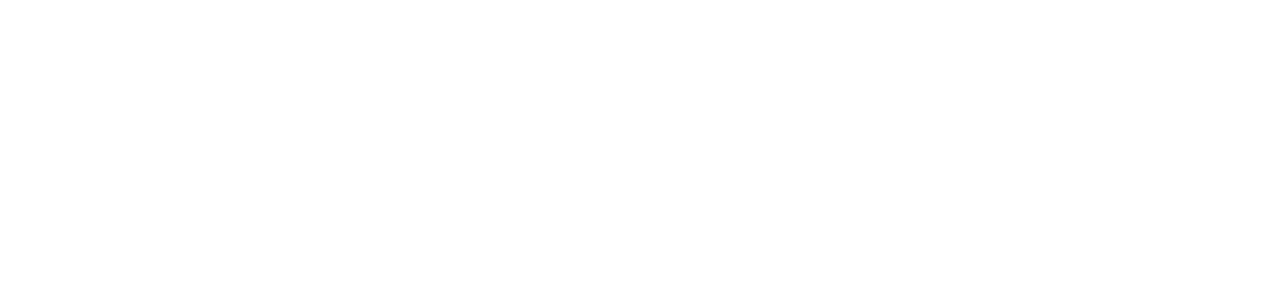
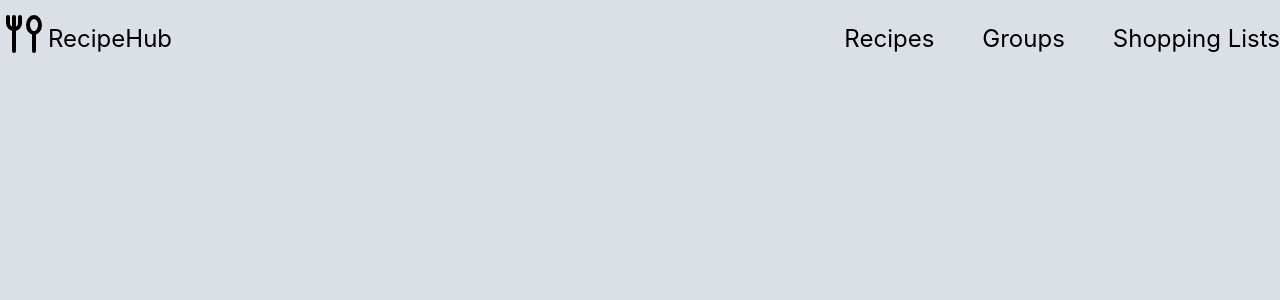
Before and after one commit to dandlp95/RecipeHub, a React (Create React App) app: page /home in a window 1280 px wide. Shown: the top 300 px of the page. Built offline with nearby package versions, Linux system fonts and the light colour scheme.

Commit message:
navigation bar progress and icons library

```diff
--- a/package.json
+++ b/package.json
@@ -6,6 +6,7 @@
     "cra-template": "1.2.0",
     "react": "^19.0.0",
     "react-dom": "^19.0.0",
+    "react-icons": "^5.4.0",
     "react-router-dom": "^7.1.1",
     "react-scripts": "5.0.1"
   },
--- a/src/app.module.css
+++ b/src/app.module.css
@@ -1,6 +1,5 @@
 .appCSS {
     min-height: 100vh;
     width: 100%;
-    background-color: var(--mint-cream);
     position: relative;
 }
--- /dev/null
+++ b/src/components/mainNavBar.tsx
@@ -0,0 +1,28 @@
+import React, { ChangeEventHandler, useEffect, useState } from 'react'
+import MainNavBarCSS from './styles/mainNavBar.module.css'
+import { TbToolsKitchen3 } from 'react-icons/tb'
+import { IconContext } from 'react-icons'
+
+type Props = {}
+
+const MainNavBar: React.FunctionComponent<Props> = Props => {
+  return (
+    <div className={MainNavBarCSS.mainNavBarContainer}>
+      <div className={MainNavBarCSS.iconContainer}>
+        <IconContext.Provider value={{ className: MainNavBarCSS.icon }}>
+          <div>
+            <TbToolsKitchen3 />
+          </div>
+        </IconContext.Provider>
+        <div className={MainNavBarCSS.iconText}>RecipeHub</div>
+      </div>
+      <div className={MainNavBarCSS.navBar}>
+        <p>Recipes</p>
+        <p>Groups</p>
+        <p>Shopping Lists</p>
+      </div>
+    </div>
+  )
+}
+
+export default MainNavBar
--- /dev/null
+++ b/src/components/styles/mainNavBar.module.css
@@ -0,0 +1,30 @@
+.mainNavBarContainer {
+    display: flex;
+    width: 100%;
+}
+
+.mainNavBarContainer>div,
+.mainNavBarContainer>.navBar {
+    flex: 1;
+    display: flex;
+
+}
+
+.mainNavBarContainer>div {
+    align-items: center;
+}
+
+.mainNavBarContainer>.navBar {
+    justify-content: flex-end;
+    column-gap: 3rem;
+}
+
+.mainNavBarContainer .iconContainer {
+    font-size: 3em;
+    /* color:red; */
+}
+
+.mainNavBarContainer p,
+.mainNavBarContainer .iconText {
+    font-size: 1.5rem;
+}
--- a/src/index.module.css
+++ b/src/index.module.css
@@ -6,6 +6,7 @@
   -webkit-font-smoothing: antialiased;
   -moz-osx-font-smoothing: grayscale;
   height: 0;
+  background-color: var(--mint-cream);
 }
 
 /* body {
--- a/src/pages/home.tsx
+++ b/src/pages/home.tsx
@@ -1,11 +1,19 @@
-import React from "react";
+import React from 'react';
+import MainNavBar from '../components/mainNavBar';
+import HomeCSS from './styles/home.module.css'
 
 type Props = {
 
 }
 
 const Home: React.FunctionComponent<Props> = () => {
-    return <></>
+    return (
+    <div className={HomeCSS.homeMain}>
+        <div className={HomeCSS.headerContainer}>
+            <MainNavBar />
+        </div>
+    </div>
+    )
 }
 
 export default Home
```
Also changed, not shown: src/pages/groups.tsx (added), src/pages/styles/groups.module.css (added), 1 other file (tests, documents, lock files or other folders).
